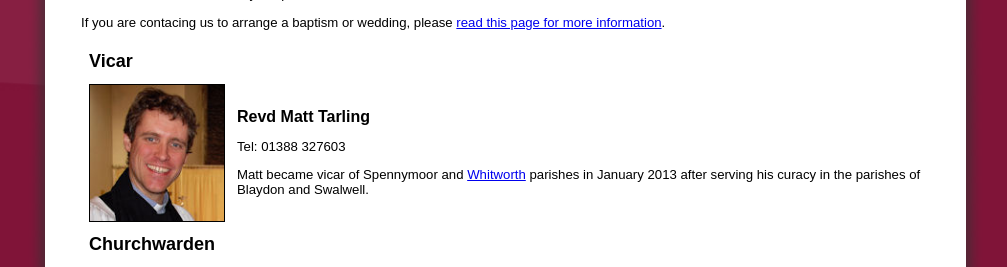
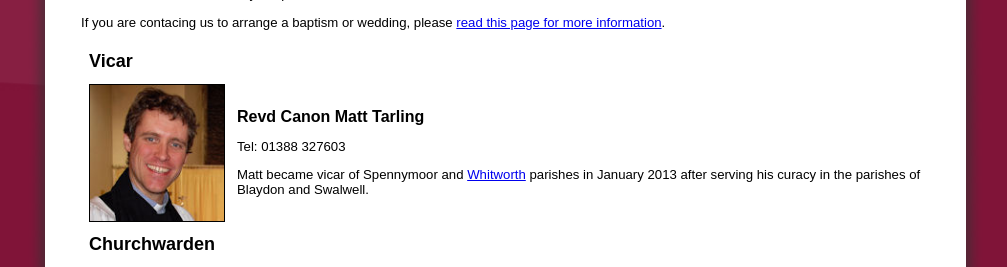
Before and after one commit to stpaulsspennymoor/stpaulsspennymoor.github.io, a Jekyll site: the page built from contact.md, in a window 1280 px wide, cut to the strip 630-897 px from the top of the page. Shown: the whole strip, without its empty margins (147-1154 px from the left). Built offline with Jekyll 4.4.1, drawn with Linux system fonts in a browser that asks for light colours.

Commit message:
Update contact.md

```diff
--- a/contact.md
+++ b/contact.md
@@ -21,7 +21,7 @@ If you are contacing us to arrange a baptism or wedding, please [read this page
     </tr>
     <tr>
       <td><img src="/assets/RevdMattTarling.jpg" alt="Revd Canon Matt Tarling" width="134" height="136" border="1" align="left"></td>
-      <td><p><strong><span style="font-size: medium;">Revd Matt Tarling</span></strong></p><p>Tel: 01388 327603</p><p>Matt became vicar of Spennymoor and <a href="https://www.achurchnearyou.com/church/13568" target="_blank">Whitworth</a> parishes in January 2013 after serving his curacy in the parishes of Blaydon and Swalwell.</p></td>
+      <td><p><strong><span style="font-size: medium;">Revd Canon Matt Tarling</span></strong></p><p>Tel: 01388 327603</p><p>Matt became vicar of Spennymoor and <a href="https://www.achurchnearyou.com/church/13568" target="_blank">Whitworth</a> parishes in January 2013 after serving his curacy in the parishes of Blaydon and Swalwell.</p></td>
     </tr>
           <td><span style="font-size: large;"><strong>Churchwarden</strong></span></td>
       <td></td>
```
